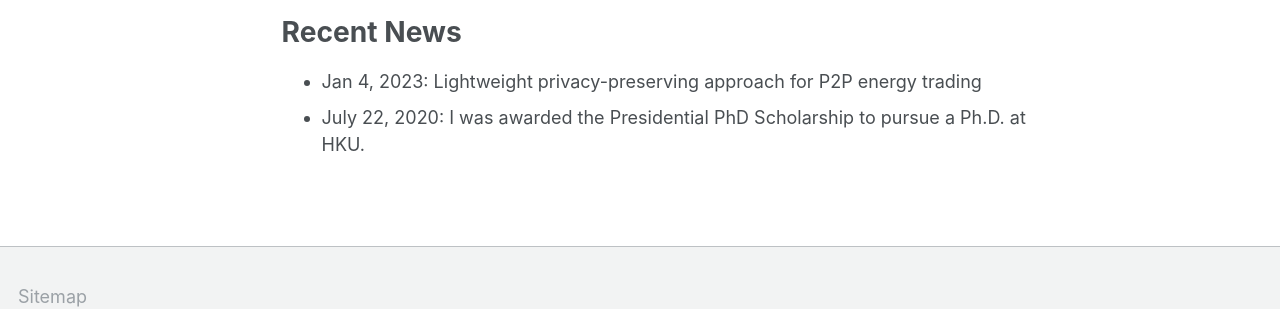
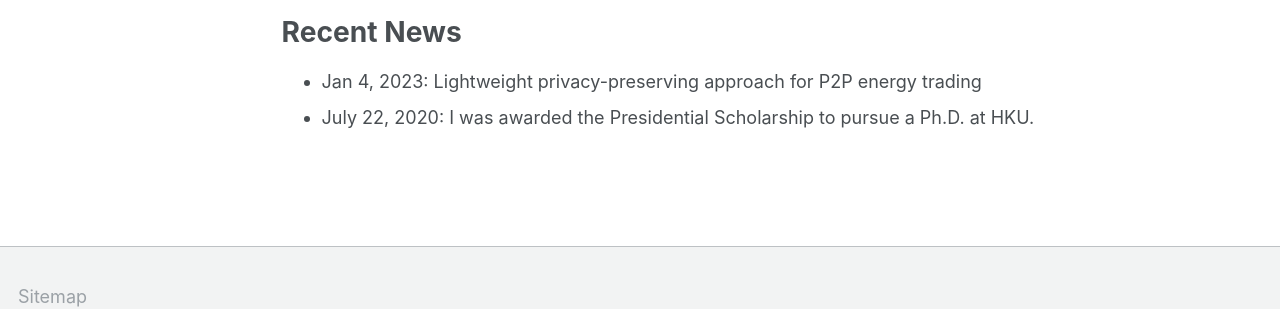
Before and after one commit to johnny-eee/online, a Jekyll site: the page built from _pages/about.md, in a window 1280 px wide. Shown: the part 498-807 px from the top of the page. Built offline with Jekyll 4.4.1, drawn with Linux system fonts in a browser that asks for light colours.

Commit message:
Update about.md

```diff
--- a/_pages/about.md
+++ b/_pages/about.md
@@ -20,4 +20,4 @@ Research Interests
 Recent News
 ======
 * Jan 4, 2023: Lightweight privacy-preserving approach for P2P energy trading
-* July 22, 2020: I was awarded the Presidential PhD Scholarship to pursue a Ph.D. at HKU.
+* July 22, 2020: I was awarded the Presidential Scholarship to pursue a Ph.D. at HKU.
```
